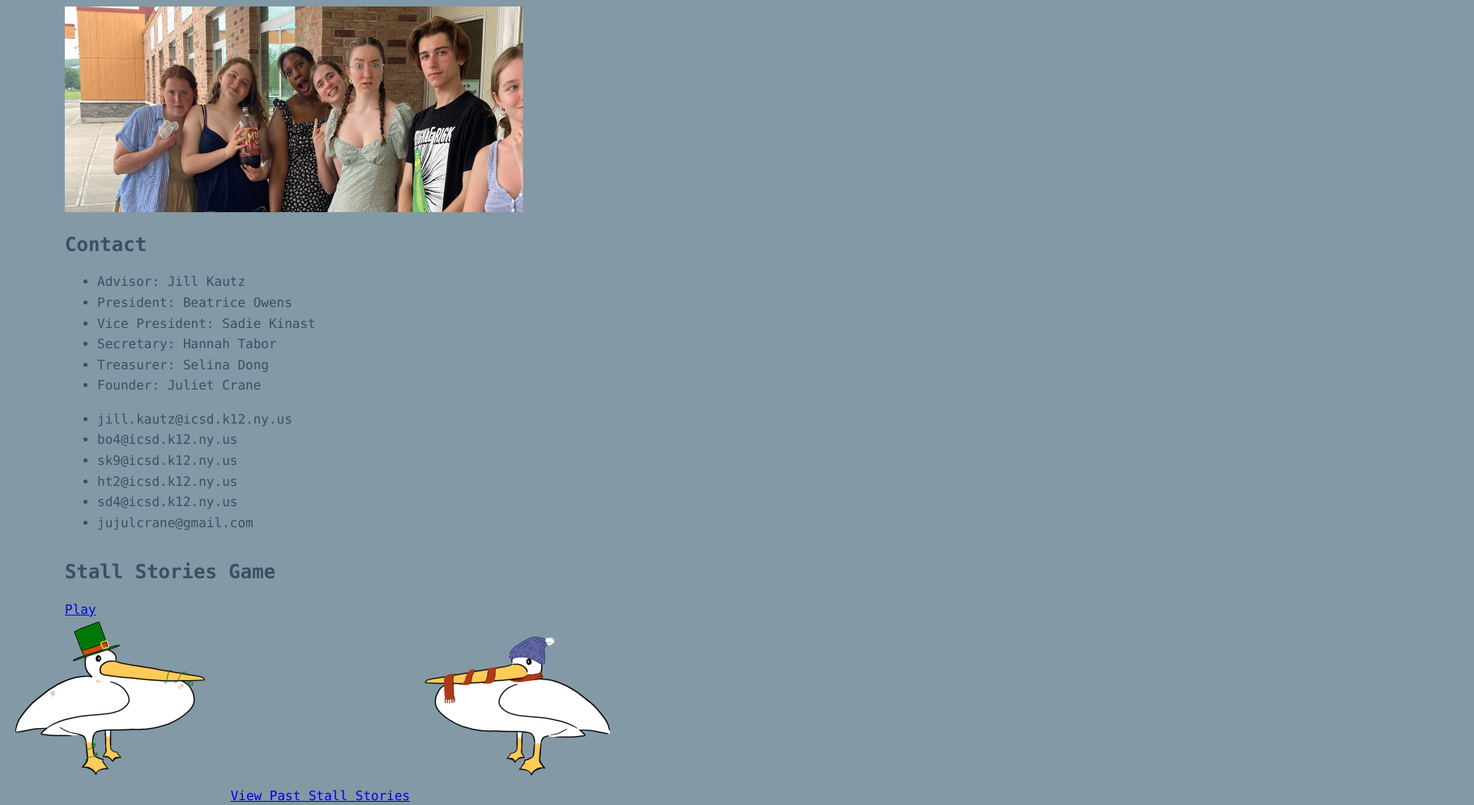
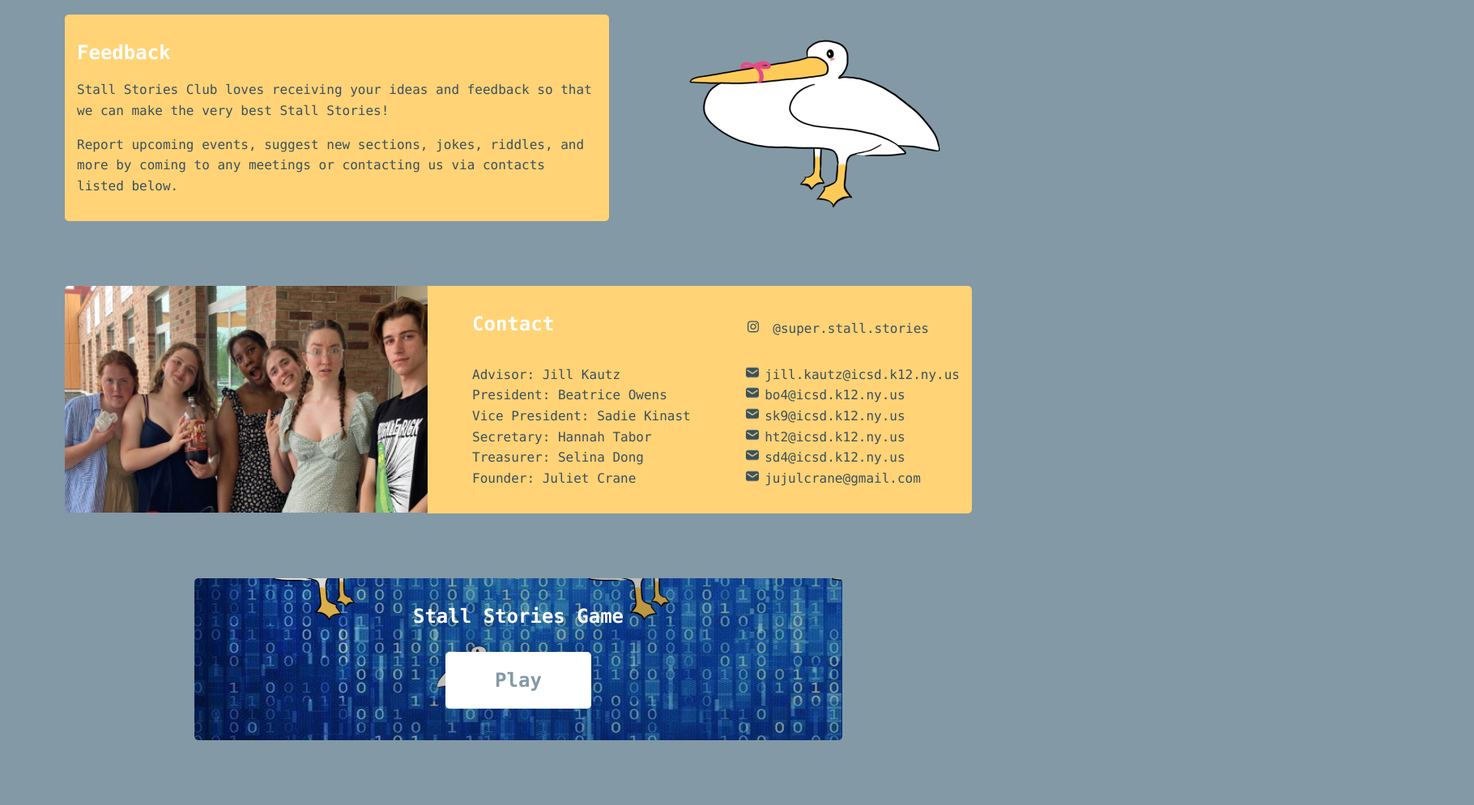
Before and after one commit to jujulcrane/stall-stories-website, a plain HTML site: page index.html in a window 1280 px wide. Shown: the part 1806-2800 px from the top of the page at 81% size, 1820 px wide, since content can reach past the window. Drawn offline with Linux system fonts and the light colour scheme.

Commit message:
finishing css

```diff
--- a/css/style.css
+++ b/css/style.css
@@ -6,6 +6,7 @@ body{
     line-height:1.6em;
     margin:0;
 }
+
 
 .container{
     width: 1120px;
@@ -18,7 +19,8 @@ body{
 }
 
 #logo{
-    padding: 0;
+    padding-top: 30px;
+    padding-left: 30px;
     margin:0;
     float: left;
 }
@@ -39,8 +41,7 @@ body{
 #navbar{
     position: absolute;
     top: 0px;
-    left: 402px;
-    right: 0px;
+    left: 700px;
 }
 
 #navbar ul{
@@ -74,6 +75,7 @@ body{
     float:left;
     padding: 15px;
     box-sizing: border-box;
+    border-radius: 5px;
 }
 
 #about p{
@@ -91,6 +93,8 @@ body{
     width: 40%;
     height: 349px;
     object-fit: cover;
+    border-bottom-left-radius:5px;
+    border-top-left-radius:5px;
 }
 
 #join{
@@ -101,6 +105,8 @@ body{
     float:right;
     padding: 15px;
     box-sizing: border-box;
+    border-bottom-right-radius:5px;
+    border-top-right-radius:5px;
 }
 
 #join p{
@@ -117,6 +123,7 @@ body{
 
 #picnic{
     float: left;
+    border-radius: 5px;
 }
 
 #partyP{
@@ -125,6 +132,7 @@ body{
 
 #cake{
     float:right;
+    border-radius: 5px;
 }
 
 #feedback{
@@ -136,6 +144,7 @@ body{
     float:left;
     padding: 15px;
     box-sizing: border-box;
+    border-radius: 5px;
 }
 
 #feedback p{
@@ -146,3 +155,143 @@ body{
     float: right;
     margin-top: 25px
 }
+
+#contacts{
+    float: right;
+    margin-top: 40px;
+    margin-bottom: 40px;
+    width: 60%;
+    background-color: #FFD376;
+    color: #FFFFFF;
+    float:left;
+    padding: 15px;
+    box-sizing: border-box;
+    border-bottom-right-radius:5px;
+    border-top-right-radius:5px;
+}
+
+#contacts h1{
+    float: left;
+    padding-left: 40px;
+}
+
+#insta{
+    color:#3A515F;
+    float: right;
+    padding-top: 25px;
+    padding-right: 38px;
+    list-style-image: url('../images/InstaSmol.png');
+}
+
+#bakeSale{
+    margin-top: 40px;
+    float: left;
+    width:40%;
+    height: 280px;
+    object-fit: cover;
+    border-bottom-left-radius:5px;
+    border-top-left-radius:5px;
+}
+
+#names{
+    color:#3A515F;
+    float: left;
+    list-style: none;
+}
+
+#emails{
+    color:#3A515F;
+    float: right;
+    list-style-image: url('../images/MailIcon.png');
+
+}
+
+#game{
+    margin: 40px 160px;
+    height: 200px;
+    background-image:url('../images/Rectangle\ 11.png');
+    color: #FFFFFF;
+    padding: 15px;
+    box-sizing: border-box;
+    margin-bottom: 80px;
+    border-radius: 5px;
+}
+
+#game h1{
+    text-align: center;
+    margin-bottom: 30px;
+}
+
+.button{
+    display: block;
+    width: 160px;
+    height: 50px;
+    background: white;
+    padding: 10px;
+    text-align: center;
+    border-radius: 5px;
+    color: #8399A6;
+    font-weight: bold;
+    line-height: 50px;
+    margin: auto;
+    font-size: 24px;
+}
+
+#stPat{
+    float:left;
+}
+
+#view{
+    display: block;
+    width: 50%;
+    height: 100px;
+    background-color: #FFD376;
+    color: #FFFFFF;
+    padding: 10px;
+    text-align: center;
+    border-radius: 5px;
+    font-weight: bold;
+    line-height: 100px;
+    margin: auto;
+    font-size: 32px;
+    float:left;
+}
+
+a{
+    text-decoration: none;
+}
+
+#game a:hover{
+    text-decoration: underline;
+}
+
+#view a:hover{
+    text-decoration: underline;
+}
+
+#view a{
+    color:#FFFFFF;
+}
+
+#winterP{
+    float:right;
+}
+
+#main-footer{
+    background: #FEC156;
+    color: #1F1E23;
+    height: 80px;
+    padding-top: 80px;
+    padding-left: 20px;
+    padding-right: 20px;
+    margin-top:40px;
+}
+
+#main-footer p{
+    float:left;
+}
+
+#main-footer li{
+    float: right;
+    list-style-image: url('../images/DarkInsta.png');
+}
--- a/index.html
+++ b/index.html
@@ -9,7 +9,6 @@
         <header id="main-header">
             <nav id="navbar">
                 <div class="container">
-                    <img id="logo" src="../stall-stories-website/images/SSPelicanLogo 1.png">
                     <ul>
                             <li><a href=file:///Users/jujucrane/Documents/GitHub/stall-stories-website/index.html#about">About</a></li>
                             <li><a href=file:///Users/jujucrane/Documents/GitHub/stall-stories-website/index.html#join>Join</a></li>
@@ -20,6 +19,7 @@
                     </ul>
                 </div>
             </nav>
+            <img id="logo" src="../stall-stories-website/images/SSPelicanLogo 1.png">
               <div class="container">
                     <h1>IHS Stall Stories</h1>
              </div>
@@ -91,11 +91,15 @@
 
         <div class="clr"></div>
 
+        <div class="container">
+             <img id="bakeSale" src="../stall-stories-website/images/Rectangle 12.png" alt="2023-2024 Officers at Bake Sale">
             <section id="contacts">
-            <div class="container">
-                <img src="../stall-stories-website/images/Rectangle 12.png" alt="2023-2024 Officers at Bake Sale">
                     <h1>Contact</h1>
-                <ul>
+                    <li id="insta">
+                        @super.stall.stories
+                    </li>
+                    <div class="clr"></div>
+                    <ul id="names">
                         <li>Advisor: Jill Kautz</li>
                         <li>President: Beatrice Owens</li>
                         <li>Vice President: Sadie Kinast</li>
@@ -111,31 +115,37 @@
                         <li>sd4@icsd.k12.ny.us</li>
                         <li>jujulcrane@gmail.com</li>
                     </ul>
+            </section>
     </div>
-        </section>
 
         <div class="clr"></div>
 
+
+        <div class="container">
         <section id="game">
-            <div class="container">
                 <h1>Stall Stories Game</h1>
                 <a href="https://play.unity.com/en/games/df583977-dcce-44a5-a985-1c5860c466fb/operation-stall-stories-pelican" class="button">Play</a>
+        </section>
     </div>
-        </section>
 
         <div class="clr"></div>
 
+        <div class="container">
+            <img id= "stPat" src="../stall-stories-website/images/StPatrickPelican 1.png">
+
         <section id="view">
-            <img src="../stall-stories-website/images/StPatrickPelican 1.png">
             <a href="#">View Past Stall Stories</a>
-            <img src="../stall-stories-website/images/WinterSSPelican 1.png">
         </section>
+            <img id="winterP" src="../stall-stories-website/images/WinterSSPelican 1.png">
+        </div>
      </body>
 
      <div class="clr"></div>
 
      <footer id="main-footer">
-        <p>Website created by Juliet Crane 2024</p>
-        <p>@super.stall.stories</p>
+        <p>Website created by Juliet Crane - Last update: 7/24</p>
+        <ul>
+        <li>@super.stall.stories</li>
+        </ul>
     </footer>
 </html>
```
Also changed, not shown: images/DarkInsta.png (added), images/InstaLogo.png (added), images/InstaSmol.png (added), images/MailIcon.png (added), 1 other file. Lines whose indentation alone changed are shown as unchanged.
